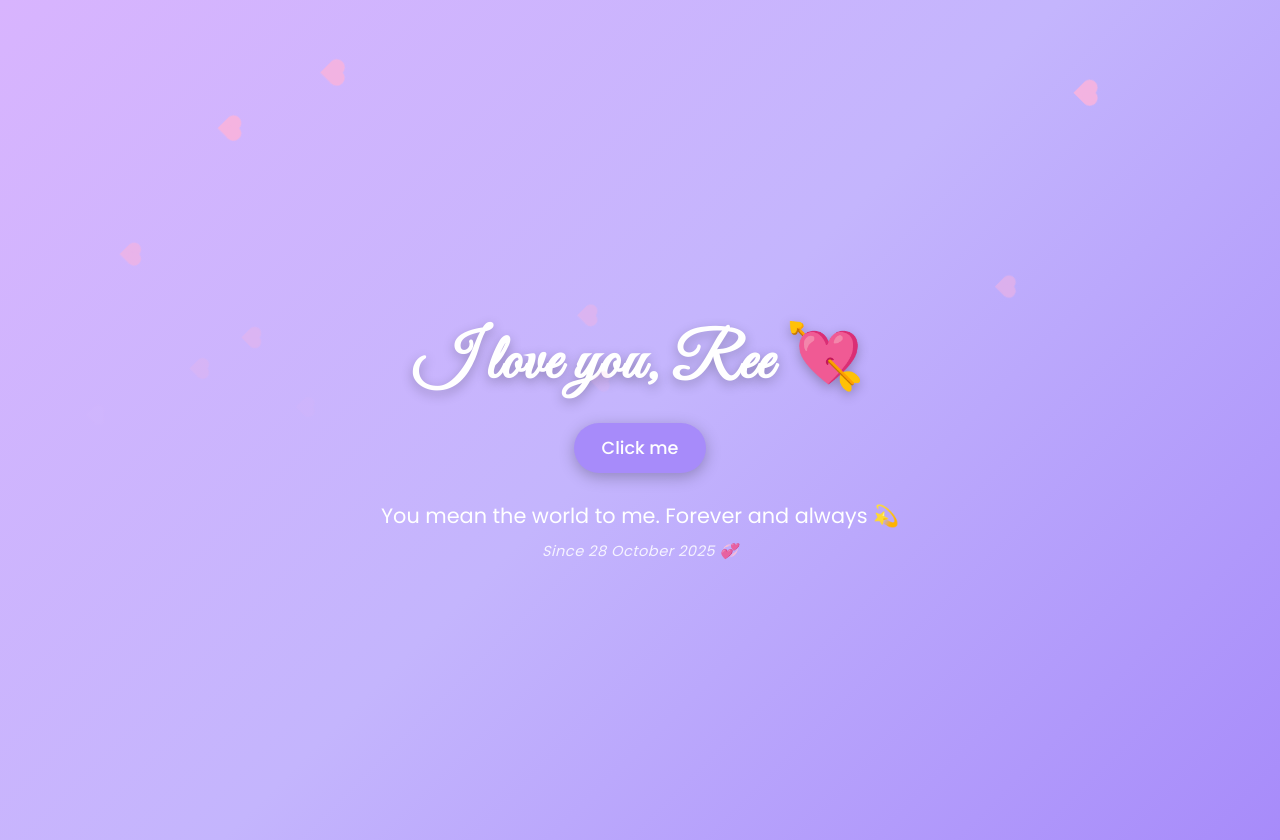
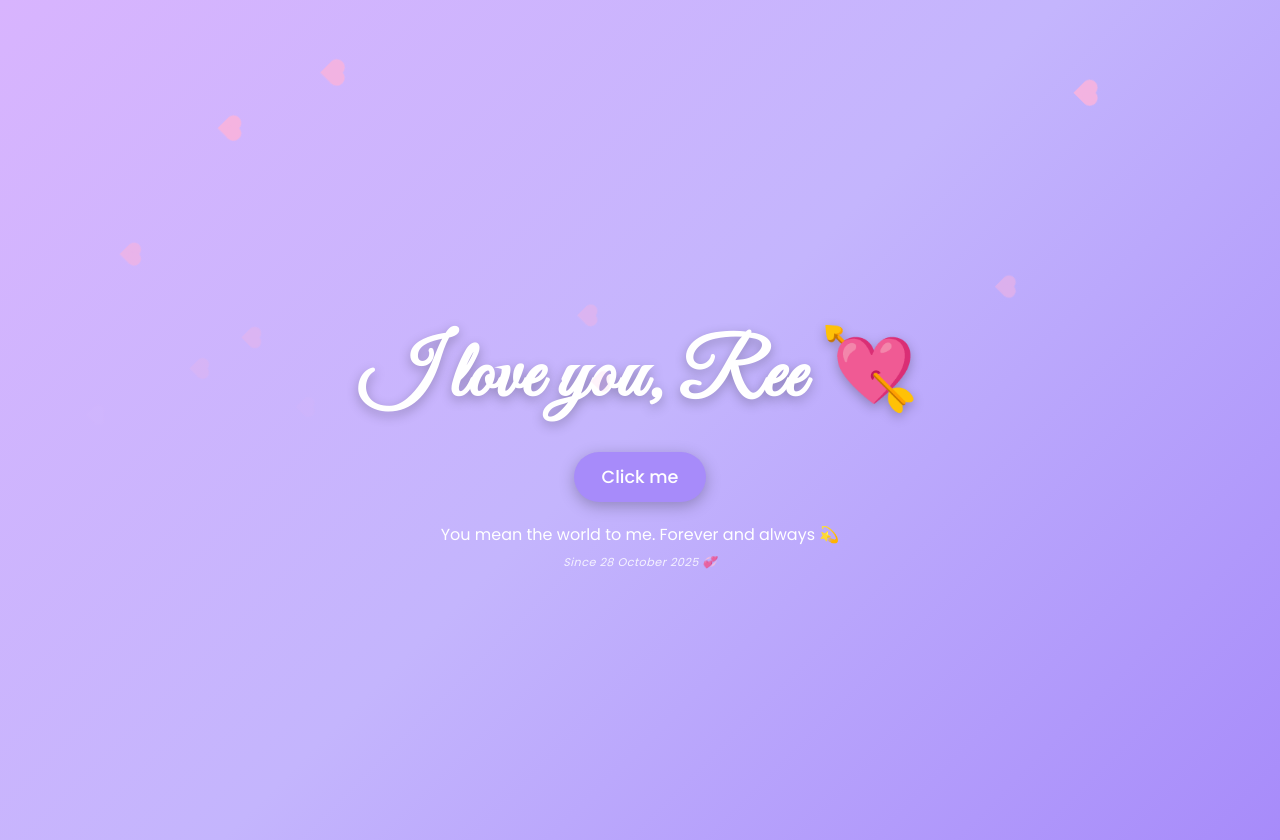
Before and after one commit to CheekyPanda23/Ree, a plain HTML site: page index.html in a window 1280 px wide. Both pictures are taken after a click on the button "Click me". Drawn offline with Linux system fonts and the light colour scheme.

Commit message:
Update index.html

```diff
--- a/index.html
+++ b/index.html
@@ -26,7 +26,7 @@
 
         h1 {
             font-family: "Great Vibes", cursive;
-            font-size: 4em;
+            font-size: 5em;
             margin-bottom: 0.3em;
             text-shadow: 0 4px 12px rgba(0, 0, 0, 0.25);
             letter-spacing: 1px;
@@ -55,7 +55,7 @@
         .message {
             display: none;
             margin-top: 1.2em;
-            font-size: 1.3em;
+            font-size: 1em;
             max-width: 80%;
             line-height: 1.7;
             animation: fadeIn 1.5s ease-in-out;
```
